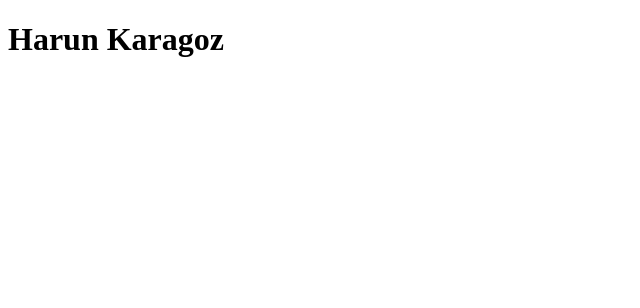
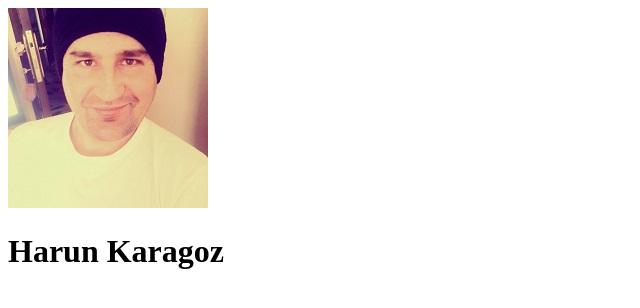
Before and after one commit to harunkaragoztk/harunkaragoztk.github.io, a plain HTML site: page index.html in a window 1280 px wide. Shown: the whole page, without its empty margins (0-640 px from the left). Drawn offline with Linux system fonts and the light colour scheme.

Commit message:
img eklentisi

```diff
--- a/index.html
+++ b/index.html
@@ -4,6 +4,7 @@
 	<title>Harun Karagöz Kişisel sayfası</title>
 </head>
 <body>
+		<img src="img/harunkaragoz.jpg">
 	<h1>Harun Karagoz</h1>
 
 </body>
```
Also changed, not shown: img/harunkaragoz.jpg (added).
